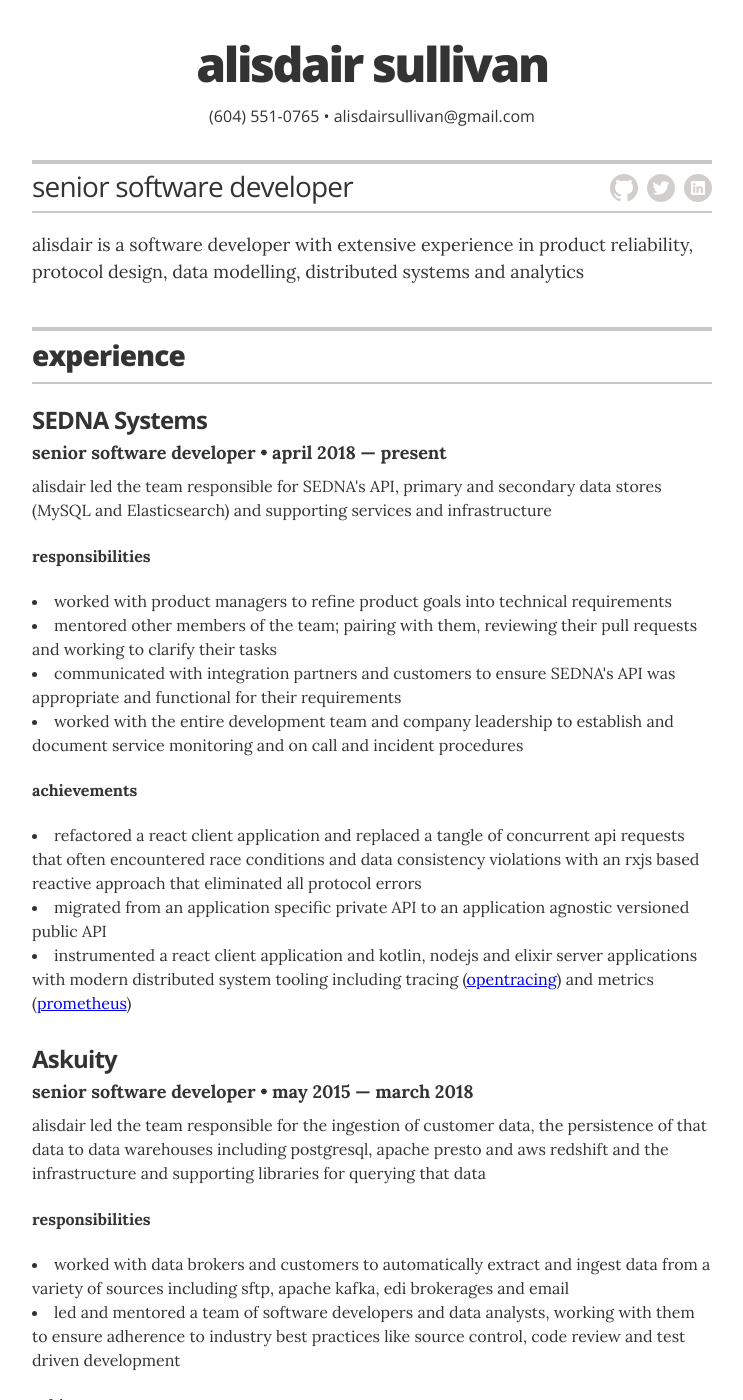
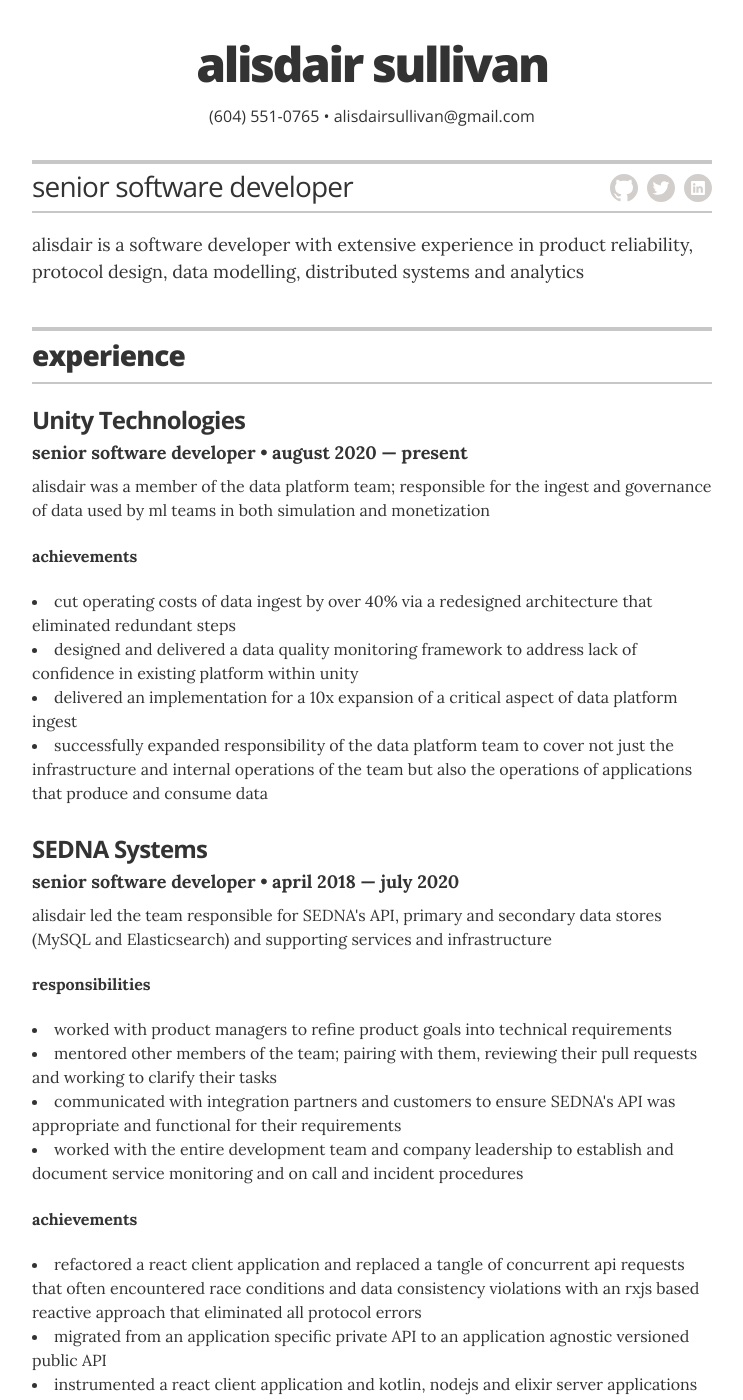
Before and after one commit to talentdeficit/talentdeficit.github.io, a Jekyll site: the page built from index.html, in a window 1280 px wide and 1400 px high. Shown: the whole window, without its empty margins (268-1011 px from the left). Built offline with Jekyll 4.4.1, drawn with Linux system fonts in a browser that asks for light colours; some of the changed text lies outside the part shown.

Commit message:
add unity to resume

```diff
--- a/_data/experience.yml
+++ b/_data/experience.yml
@@ -1,6 +1,20 @@
+- company: Unity Technologies
+  position: senior software developer
+  duration: august 2020 &mdash; present
+  summary: alisdair was a member of the data platform team; responsible for the ingest and governance of data used by ml teams in both simulation and monetization
+  responsibilies:
+    - operated the platform that ingests over 60 billion discrete events every day
+    - outreach to other teams within unity to gather requirements and design strategies for onboarding their data to the platform
+    - recruitment and hiring in growing the team from 4 members to 16 in only six months
+  achievements:
+    - cut operating costs of data ingest by over 40% via a redesigned architecture that eliminated redundant steps
+    - designed and delivered a data quality monitoring framework to address lack of confidence in existing platform within unity
+    - delivered an implementation for a 10x expansion of a critical aspect of data platform ingest
+    - successfully expanded responsibility of the data platform team to cover not just the infrastructure and internal operations of the team but also the operations of applications that produce and consume data
+
 - company: SEDNA Systems
   position: senior software developer
-  duration: april 2018 &mdash; present
+  duration: april 2018 &mdash; july 2020
   summary: alisdair led the team responsible for SEDNA's API, primary and secondary data stores (MySQL and Elasticsearch) and supporting services and infrastructure
   responsibilities:
     - worked with product managers to refine product goals into technical requirements
@@ -23,8 +37,3 @@
     - led the design and implementation of a data ingestion pipeline capable of capturing billions of data points each day; aggregating, deduplicating and storing while maintaining data providence to faciliate the invalidation or replacement of already ingested data
     - wrote and maintained a framework and react application to allow data analysts and customer implementation specialists to submit and run spark sql queries over data stored across aws s3, aws redshift and postgresql and track outdated query results for which new or updated data existed
     - developed an API and angular application to allow customers to submit and validate supplemental data used to enrich the data automatically ingested via other means
-
-- company: Twentieth Century Fox Film Productions
-  position: scenic art department coordinator
-  duration: january 2012 &mdash; april 2015
-  summary: alisdair worked as a supervisor in the scenic art, paint, props and construction departments of various fox productions including Deadpool, Dawn of the Planet of the Apes and X-Men Days of Future Past
```
